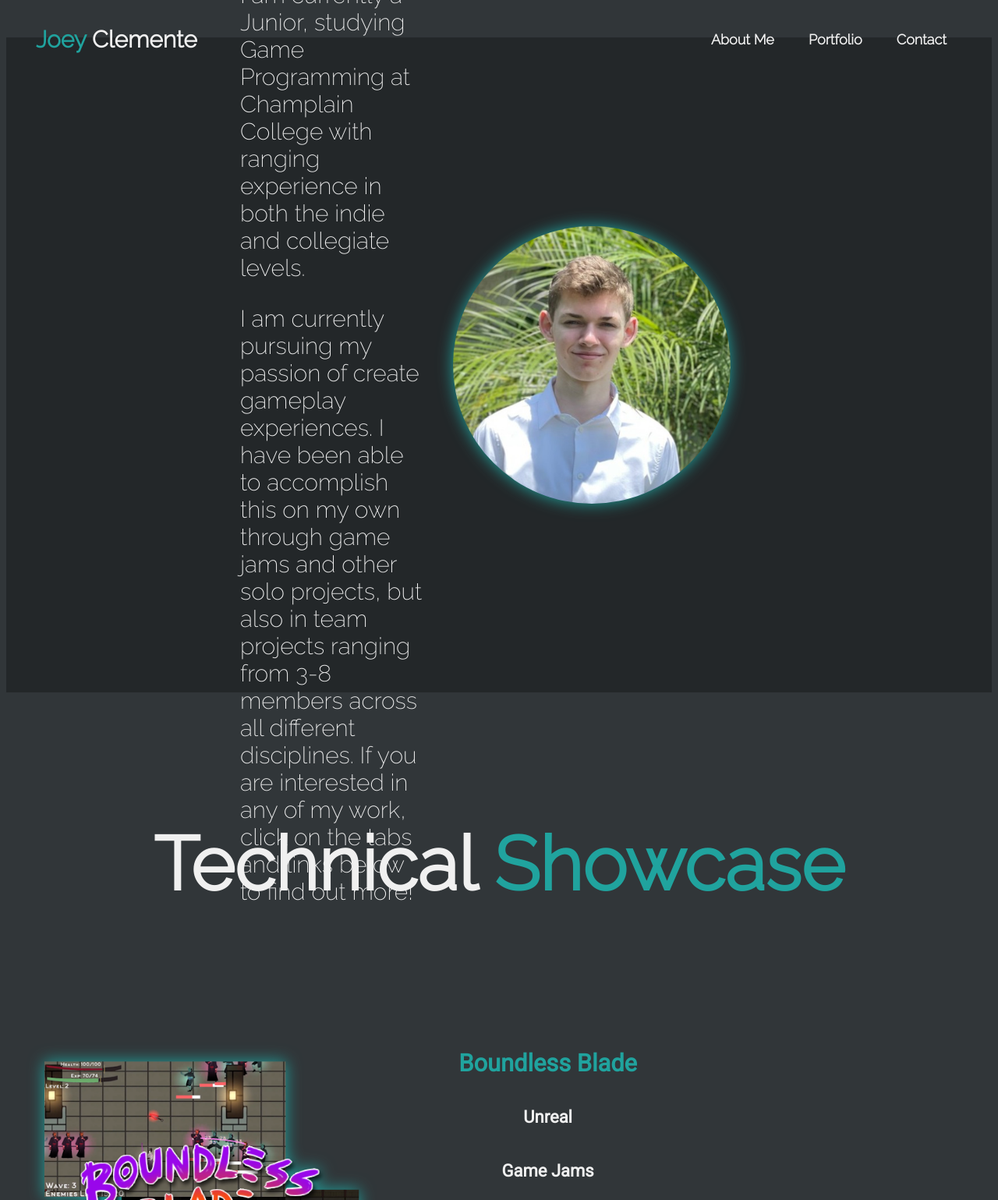
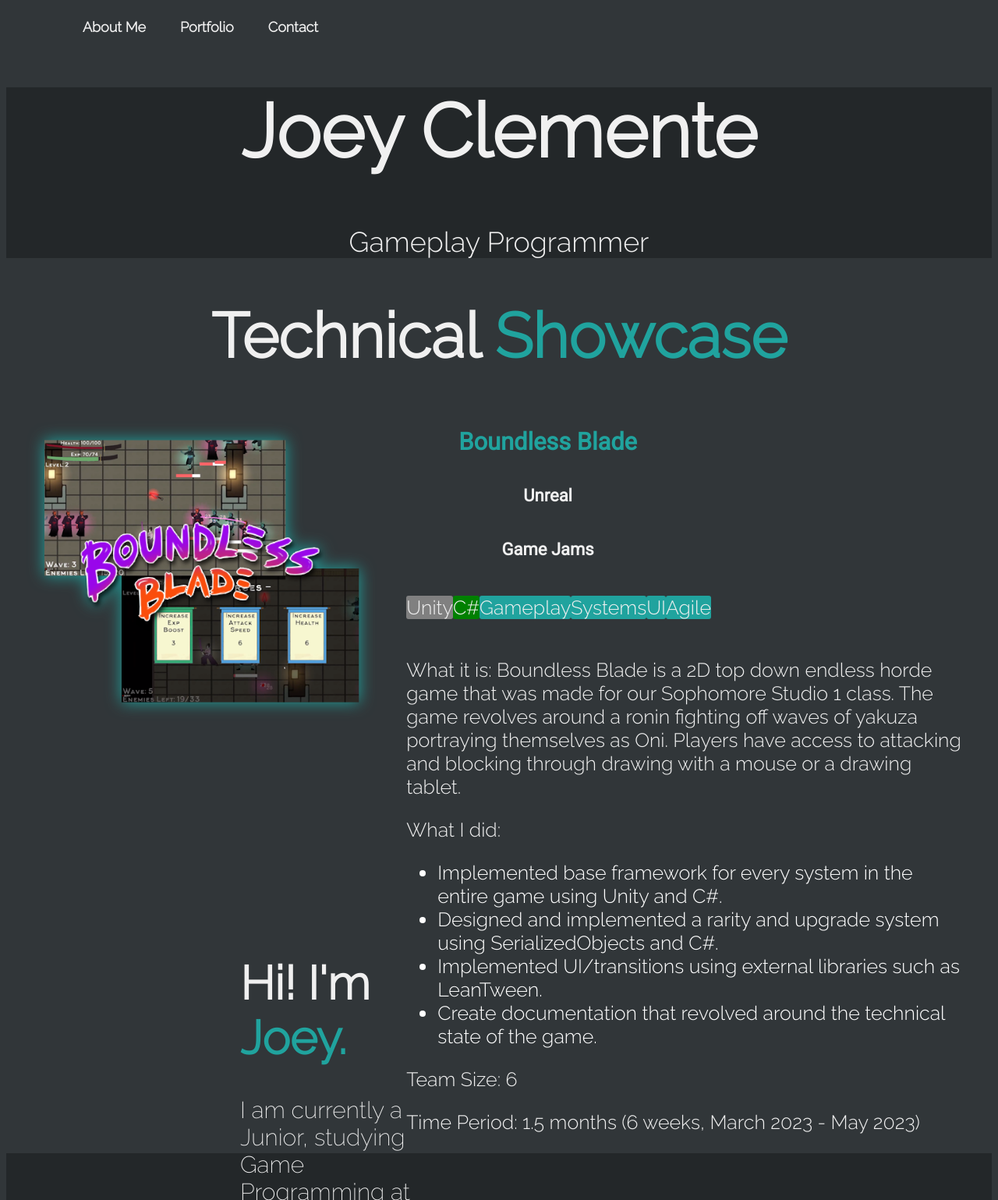
Before and after one commit to JoeyClementeCode/JoeyClementeCode.github.io, a plain HTML site: page index.html in a window 1280 px wide. Shown: the top 1539 px of the page at 78% size. Drawn offline with Linux system fonts and the light colour scheme.

Commit message:
Start of new revamp

```diff
--- a/index.html
+++ b/index.html
@@ -12,15 +12,86 @@
         <div id="header">
             <div class="container">
                 <nav>
-                    <div class="title">
-                        <h1><joey>Joey</joey> Clemente</h1>
-                    </div>
                     <ul>
                         <li><a href="#about">About Me</a></li>
                         <li><a href="#port">Portfolio</a></li>
                         <li><a href="#contact">Contact</a></li>
                     </ul>
                 </nav>
+            </div>
+        </div>
+        <div id="title">
+            <div class="main-title">
+                <h1>Joey Clemente</h1>
+            </div>
+            <div class="sub-title">
+                <p>Gameplay Programmer</p>
+            </div>
+        </div>
+        <div id="portfolio">
+            <div class="port-header" id = port>
+                <h1>Technical <showcase>Showcase</showcase></h1>
+            </div>
+            <div class="container">
+                <div class="row">
+                    <div class="port-col-1">
+                        <img src="images/boundless.png" class = "tab-pictures" id = "pic1">
+                        <img src="images/unreal.png" class = "tab-pictures" id = "pic2">
+                        <img src="images/malfunction.png" class = "tab-pictures" id = "pic3">
+                    </div>
+                    <div class="port-col-2">
+                        <div class="port-text">
+                            <div class="tab-titles">
+                                <p class="tab-links" onclick="opentab(event, 'boundless', 'pic1')" id = "defaultOpen">Boundless Blade</p>
+                                <p class="tab-links" onclick="opentab(event, 'unreal', 'pic2')">Unreal</p>
+                                <p class="tab-links" onclick="opentab(event, 'jams', 'pic3')">Game Jams</p>
+                            </div>
+                            <div id = "boundless" class="tab-contents">
+                                <div class="tag-holder">
+                                    <p class="tag-engine">Unity</p>
+                                    <p class="tag-language">C#</p>
+                                    <p class="tag-skills">Gameplay</p>
+                                    <p class="tag-skills">Systems</p>
+                                    <p class="tag-skills">UI</p>
+                                    <p class="tag-skills">Agile</p>
+                                </div>
+                                <p>What it is: Boundless Blade is a 2D top down endless horde game that was made for our Sophomore Studio 1 class. The game revolves around a ronin fighting off waves of yakuza portraying themselves as Oni. Players have access to attacking and blocking through drawing with a mouse or a drawing tablet.</p>
+                                <p>What I did:</p>
+                                <ul class = content-bullets>
+                                    <li>Implemented base framework for every system in the entire game using Unity and C#.</li>
+                                    <li>Designed and implemented a rarity and upgrade system using SerializedObjects and C#.</li>
+                                    <li>Implemented UI/transitions using external libraries such as LeanTween.</li>
+                                    <li>Create documentation that revolved around the technical state of the game.</li>
+                                </ul>
+                                <p>Team Size: 6</p>
+                                <p>Time Period: 1.5 months (6 weeks, March 2023 - May 2023) </p>
+                            </div>
+                            <div id = "unreal" class="tab-contents">
+                                <div class="tag-holder">
+                                    <p class="tag-engine">Unreal Engine 5</p>
+                                    <p class="tag-language">C++</p>
+                                    <p class="tag-language">Blueprints</p>
+                                    <p class="tag-skills">Gameplay</p>
+                                    <p class="tag-skills">Systems</p>
+                                    <p class="tag-skills">UI</p>
+                                </div>
+                                <p>Unreal is an engine that I have been working hard in to really increase my knowledge everyday to give myself a wider range of things that I can make. My general understanding of C++ has given me a good foundation, however being able to use it in tandem with Blueprints and Unreals API to create unique gameplay experiences is something I have been striving to do.</p>
+                                <p>One example of my unreal prowess is this first person lock system. This lock system was inspired by games such as Dead By Daylight, Among Us, and Outlast Trials. It incorporates different elements of a *mini* gameplay loop in a well organized and polished system that leaves room for expansion.</p>
+                            </div>
+                            <div id = "jams" class="tab-contents">
+                                <div class="tag-holder">
+                                    <p class="tag-engine">Unity</p>
+                                    <p class="tag-language">C#</p>
+                                    <p class="tag-skills">Systems</p>
+                                    <p class="tag-skills">UI</p>
+                                </div>
+                                <p>One game jam I have done in recent time was for the UNC Chapel Hill game jam for college students. This jam was a week long and was what I spent a majority of my time on during Spring Break of 2023. The prompt was "Dont do that!" and I made a 2D top down puzzle game called Malfunction in which I actually won the jam.</p>
+                                <p>Although the general gameplay was simple, I really tried using this jam as a time for testing out new things such as particle systems and story branching which proved to be a fun task. The game ended up having 3 different endings based off a point system and the game was well polish and well recieved.</p>
+                                <p>Game Jams have been a great way to really diversify my use of technologies and different techniques. Having to complete a project under short time constraints really tested my time and project management skills as well as my technical abilities to make sure I can come away with a good product.</p>
+                            </div>
+                        </div>
+                    </div>
+                </div>
             </div>
         </div>
         <div id="about">
@@ -37,44 +108,6 @@
                     </div>
                     <div class="about-col-1">
                         <img src="images/joey.png">
-                    </div>
-                </div>
-            </div>
-        </div>
-        <div id="portfolio">
-            <div class="port-header" id = port>
-                <h1>Technical <showcase>Showcase</showcase></h1>
-            </div>
-            <div class="container">
-                <div class="row">
-                    <div class="port-col-1">
-                        <img src="images/boundless.png" class = "tab-pictures" id = "pic1">
-                        <img src="images/home.png" class = "tab-pictures" id = "pic2">
-                        <img src="images/malfunction.png" class = "tab-pictures" id = "pic3">
-                    </div>
-                    <div class="port-col-2">
-                        <div class="port-text">
-                            <div class="tab-titles">
-                                <p class="tab-links" onclick="opentab(event, 'boundless', 'pic1')" id = "defaultOpen">Boundless Blade</p>
-                                <p class="tab-links" onclick="opentab(event, 'unreal', 'pic2')">Unreal</p>
-                                <p class="tab-links" onclick="opentab(event, 'jams', 'pic3')">Game Jams</p>
-                            </div>
-
-                            <div id = "boundless" class="tab-contents">
-                                <p>Boundless Blade is a 2D top down endless horde game that was made for our Sophomore Studio 1 class. Our main prompt was to use something other than a regular input system, so we went with a drawing tablet. It was made by a 6 person team where I was the sole programmer. I was in charge, obviously as the only programmer, of implementation of practically everything. It gave me a good chance to really dig deep and gain new knowledge on subject matter that I had not really touched on before.</p>
-                                <p>Working with this team I was really able to understand all aspects of the game development pipeline while implementing good project management practices through the use of Agile. Managing my own sections of the taskboard, making and refining my own documentation, and being able to collaborate respectfully with all of the other disciplines really gave me a path to grow.</p>
-                                <p>The highlight of this project was the upgrade and rarity systems that were used to give a depth to user progression. It included 4 rarity systems as well as a active and passive upgrades that allowed the player to grow stronger over time. With this system, I was really able to understand how to tailor to designers needs and really bring a new foundational collaborative aspect to system design and implementation.</p>
-                            </div>
-                            <div id = "unreal" class="tab-contents">
-                                <p>Unreal is an engine that I have been working hard in to really increase my knowledge everyday to give myself a wider range of things that I can make. My general understanding of C++ has given me a good foundation, however being able to use it in tandem with Blueprints and Unreals API to create unique gameplay experiences is something I have been striving to do.</p>
-                                <p>One example of my unreal prowess is this first person lock system. This lock system was inspired by games such as Dead By Daylight, Among Us, and Outlast Trials. It incorporates different elements of a *mini* gameplay loop in a well organized and polished system that leaves room for expansion.</p>
-                            </div>
-                            <div id = "jams" class="tab-contents">
-                                <p>One game jam I have done in recent time was for the UNC Chapel Hill game jam for college students. This jam was a week long and was what I spent a majority of my time on during Spring Break of 2023. The prompt was "Dont do that!" and I made a 2D top down puzzle game called Malfunction in which I actually won the jam.</p>
-                                <p>Although the general gameplay was simple, I really tried using this jam as a time for testing out new things such as particle systems and story branching which proved to be a fun task. The game ended up having 3 different endings based off a point system and the game was well polish and well recieved.</p>
-                                <p>Game Jams have been a great way to really diversify my use of technologies and different techniques. Having to complete a project under short time constraints really tested my time and project management skills as well as my technical abilities to make sure I can come away with a good product.</p>
-                            </div>
-                        </div>
                     </div>
                 </div>
             </div>
--- a/style.css
+++ b/style.css
@@ -16,25 +16,16 @@ body{
     z-index: 20;
 }
 
+
 .container{
     padding: 0px 3%;
 }
 
 nav{
     display: flex;
-    align-items: center;
+    align-items: left;
     justify-content: space-between;
     flex-wrap: wrap;
-}
-
-.title{
-    color: rgb(240, 240, 240);
-    font-size: 20px;
-}
-
-.title joey{
-    color: rgb(32, 163, 158);
-
 }
 
 nav ul li{
@@ -69,79 +60,69 @@ nav ul li a:hover::after{
     width: 110%;
 }
 
-/* -------------------- about -------------------- */
+/* ----------------- title ------------ */
 
-#about{
+#title{
     background-color: #232729;
-    padding: 100px 0;
 }
 
-.about-row {
-    display: flex;
-    justify-content: center;
-    align-items: center;
-    height: 80vh;
-  }
 
-.about-col-1{
-    flex-basis: 30%;
-    padding: 35px;
+.main-title{
+    font-size: 48px;
+    color:rgb(240, 240, 240);
+    text-align: center;
 }
 
-.about-col-1 img{
-    width: 100%;
-    border-radius: 500px;
-    animation: fadeEffect 3s;
-    filter: drop-shadow(0px 0px 10px rgb(32, 163, 158));
+.sub-title{
+    font-size: 36px;
+    color:rgb(240, 240, 240);
+    text-align: center;
+    font-family: "Raleway", sans-serif;
+    margin-bottom: 25px
 }
 
-.about-col-2{
-    flex-basis: 20%;
-
-}
-
-/*.background{
-    width: 500px;
-    height: 500px;
-    background-color: ;
-}*/
-
-.about-text h1{
-    margin-top: 50px;
-    font-size: 60px;
-    font-weight: bold;
-    color:rgb(240, 240, 240);
-
-}
-
-.about-text p{
-    font-size: 30px;
-    font-family: "Raleway", sans-serif;
-    font-weight: 200;
-    color:rgb(240, 240, 240);
-    animation: fadeEffect 3s;
-}
-
-.about-text name{
-    font-size: 60px;
-    color:rgb(32, 163, 158);
-}
 
 /* -------------------- Portfolio -------------------- */
 
-#portfolio{
-    padding: 100px 0;
-}
-
 .port-header{
-    font-size: 48px;
+    font-size: 40px;
     color:rgb(240, 240, 240);
     text-align: center;
-    padding-bottom: 100px;
 }
 
 .port-header showcase{
     color: rgb(32, 163, 158);
+}
+
+.tag-engine{
+    background-color: grey;
+    color: white;
+    border-radius: 3px;
+}
+
+.tag-language{
+    background-color: green;
+    color: white;
+    border-radius: 3px;
+}
+
+.tag-skills{
+    background-color: rgb(32, 163, 158);
+    color: white;
+    border-radius: 3px;
+}
+
+.tag-holder{
+    display: flex;
+    flex-wrap: wrap;
+    align-items: left;
+}
+
+.content-bullets{
+    text-align: left;
+    color: white;
+    font-size: 25px;
+    font-weight: 200px;
 }
 
 .row{
@@ -237,6 +218,65 @@ nav ul li a:hover::after{
     to {opacity: 1;}
   }
 
+/* -------------------- about -------------------- */
+
+#about{
+    background-color: #232729;
+    padding: 100px 0;
+}
+
+.about-row {
+    display: flex;
+    justify-content: center;
+    align-items: center;
+    height: 80vh;
+  }
+
+.about-col-1{
+    flex-basis: 30%;
+    padding: 35px;
+}
+
+.about-col-1 img{
+    width: 100%;
+    border-radius: 500px;
+    animation: fadeEffect 3s;
+    filter: drop-shadow(0px 0px 10px rgb(32, 163, 158));
+}
+
+.about-col-2{
+    flex-basis: 20%;
+
+}
+
+/*.background{
+    width: 500px;
+    height: 500px;
+    background-color: ;
+}*/
+
+.about-text h1{
+    margin-top: 50px;
+    font-size: 60px;
+    font-weight: bold;
+    color:rgb(240, 240, 240);
+
+}
+
+.about-text p{
+    font-size: 30px;
+    font-family: "Raleway", sans-serif;
+    font-weight: 200;
+    color:rgb(240, 240, 240);
+    animation: fadeEffect 3s;
+}
+
+.about-text name{
+    font-size: 60px;
+    color:rgb(32, 163, 158);
+}
+
+
 
 /* -------------------- Contact Page -------------------- */
 
```
Also changed, not shown: images/unreal.png (added).
